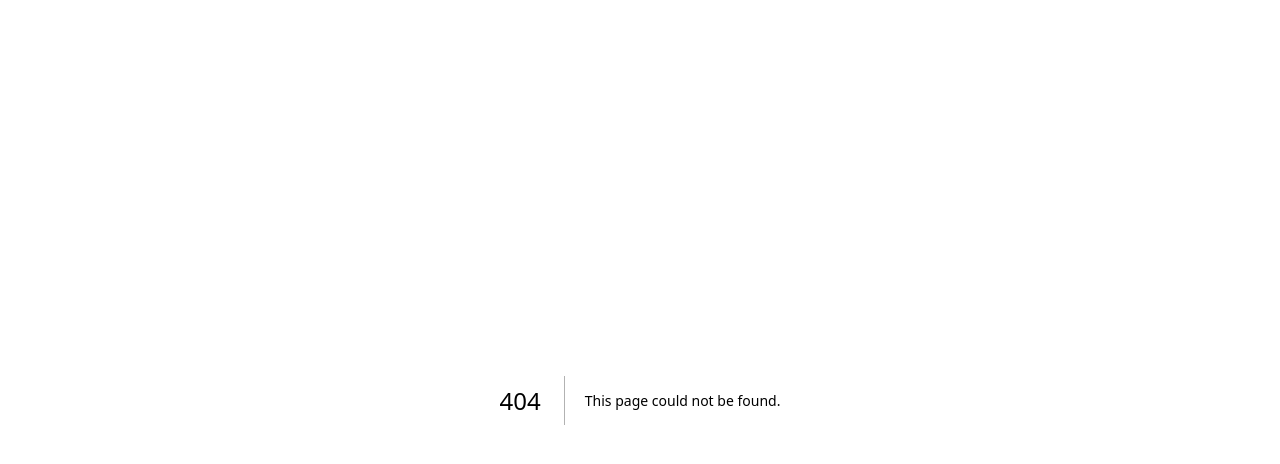
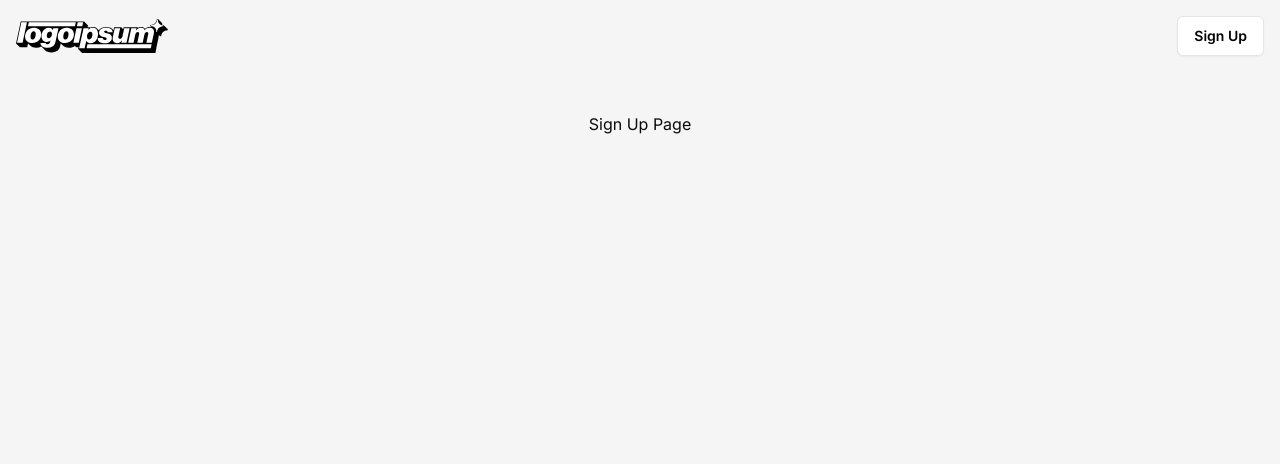
Before and after one commit to Sebastian-Nyberget/jira-clone, a Next.js app: page /sign-up in a window 1280 px wide. Before the commit this address had no page. Shown: the top 464 px of the page. Built offline with nearby package versions, Linux system fonts and the light colour scheme.

Commit message:
Fixed lint errors, sign-in/sign-up folders and auth layout

```diff
--- /dev/null
+++ b/src/app/(auth)/layout.tsx
@@ -0,0 +1,26 @@
+import { Button } from "@/components/ui/button";
+import Image from "next/image";
+
+interface AuthLayoutProps {
+    children: React.ReactNode;
+}
+
+const AuthLayout = ({ children }: AuthLayoutProps) => {
+    return (
+        <main className="bg-neutral-100 min-h-screen">
+          <div className="mx-auto max-w-screen-2xl p-4">
+            <nav className="flex justify-between items-center">
+              <Image src="/logo.svg" alt="Logo" width={152} height={56} />
+                <Button variant="secondary">
+                  Sign Up
+                </Button>
+            </nav>
+            <div className="flex flex-col items-center justify-center pt-4 md:pt-14">
+              {children}
+            </div>
+          </div>
+        </main>
+     );
+}
+
+export default AuthLayout;
--- /dev/null
+++ b/src/app/(auth)/sign-in/page.tsx
@@ -0,0 +1,9 @@
+const SignInPage = () => {
+  return (
+    <div>
+      Sign In Page
+    </div>
+  );
+;}
+
+export default SignInPage;
--- /dev/null
+++ b/src/app/(auth)/sign-up/page.tsx
@@ -0,0 +1,9 @@
+const SignUpPage = () => {
+    return (
+      <div>
+        Sign Up Page
+      </div>
+    );
+  ;}
+
+  export default SignUpPage;
--- a/src/app/layout.tsx
+++ b/src/app/layout.tsx
@@ -1,17 +1,12 @@
 import type { Metadata } from "next";
-import localFont from "next/font/local";
+import { Inter } from 'next/font/google'
+
+import { cn } from "@/lib/utils";
+
 import "./globals.css";
 
-const geistSans = localFont({
-  src: "./fonts/GeistVF.woff",
-  variable: "--font-geist-sans",
-  weight: "100 900",
-});
-const geistMono = localFont({
-  src: "./fonts/GeistMonoVF.woff",
-  variable: "--font-geist-mono",
-  weight: "100 900",
-});
+
+const inter = Inter({ subsets: ["latin"] });
 
 export const metadata: Metadata = {
   title: "Create Next App",
@@ -26,7 +21,7 @@
   return (
     <html lang="en">
       <body
-        className={`${geistSans.variable} ${geistMono.variable} antialiased`}
+        className={cn(inter.className, "antialiased min-h-screen")}
       >
         {children}
       </body>
--- a/src/components/ui/calendar.tsx
+++ b/src/components/ui/calendar.tsx
@@ -60,8 +60,8 @@
         ...classNames,
       }}
       components={{
-        IconLeft: ({ ...props }) => <ChevronLeft className="h-4 w-4" />,
-        IconRight: ({ ...props }) => <ChevronRight className="h-4 w-4" />,
+        IconLeft: ({}) => <ChevronLeft className="h-4 w-4" />,
+        IconRight: ({}) => <ChevronRight className="h-4 w-4" />,
       }}
       {...props}
     />
--- a/src/components/ui/chart.tsx
+++ b/src/components/ui/chart.tsx
@@ -2,11 +2,6 @@
 
 import * as React from "react"
 import * as RechartsPrimitive from "recharts"
-import {
-  NameType,
-  Payload,
-  ValueType,
-} from "recharts/types/component/DefaultTooltipContent"
 
 import { cn } from "@/lib/utils"
 
@@ -74,6 +69,7 @@
 
 const ChartStyle = ({ id, config }: { id: string; config: ChartConfig }) => {
   const colorConfig = Object.entries(config).filter(
+    // eslint-disable-next-line @typescript-eslint/no-unused-vars
     ([_, config]) => config.theme || config.color
   )
 
--- a/src/components/ui/input.tsx
+++ b/src/components/ui/input.tsx
@@ -2,8 +2,7 @@
 
 import { cn } from "@/lib/utils"
 
-export interface InputProps
-  extends React.InputHTMLAttributes<HTMLInputElement> {}
+export type InputProps = React.InputHTMLAttributes<HTMLInputElement>
 
 const Input = React.forwardRef<HTMLInputElement, InputProps>(
   ({ className, type, ...props }, ref) => {
--- a/src/components/ui/textarea.tsx
+++ b/src/components/ui/textarea.tsx
@@ -2,8 +2,7 @@
 
 import { cn } from "@/lib/utils"
 
-export interface TextareaProps
-  extends React.TextareaHTMLAttributes<HTMLTextAreaElement> {}
+export type TextareaProps = React.TextareaHTMLAttributes<HTMLTextAreaElement>
 
 const Textarea = React.forwardRef<HTMLTextAreaElement, TextareaProps>(
   ({ className, ...props }, ref) => {
```
Also changed, not shown: public/logo.svg (added).
